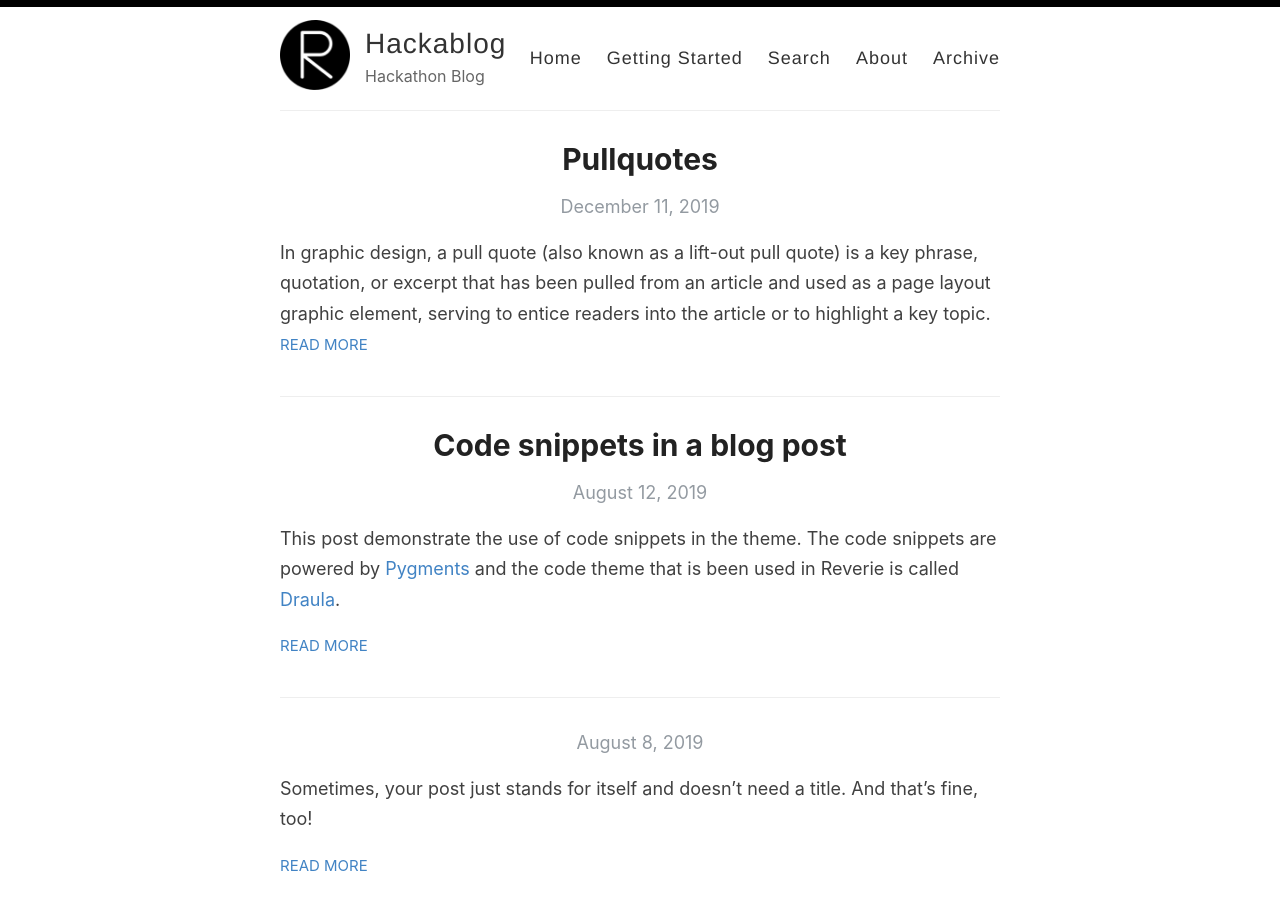
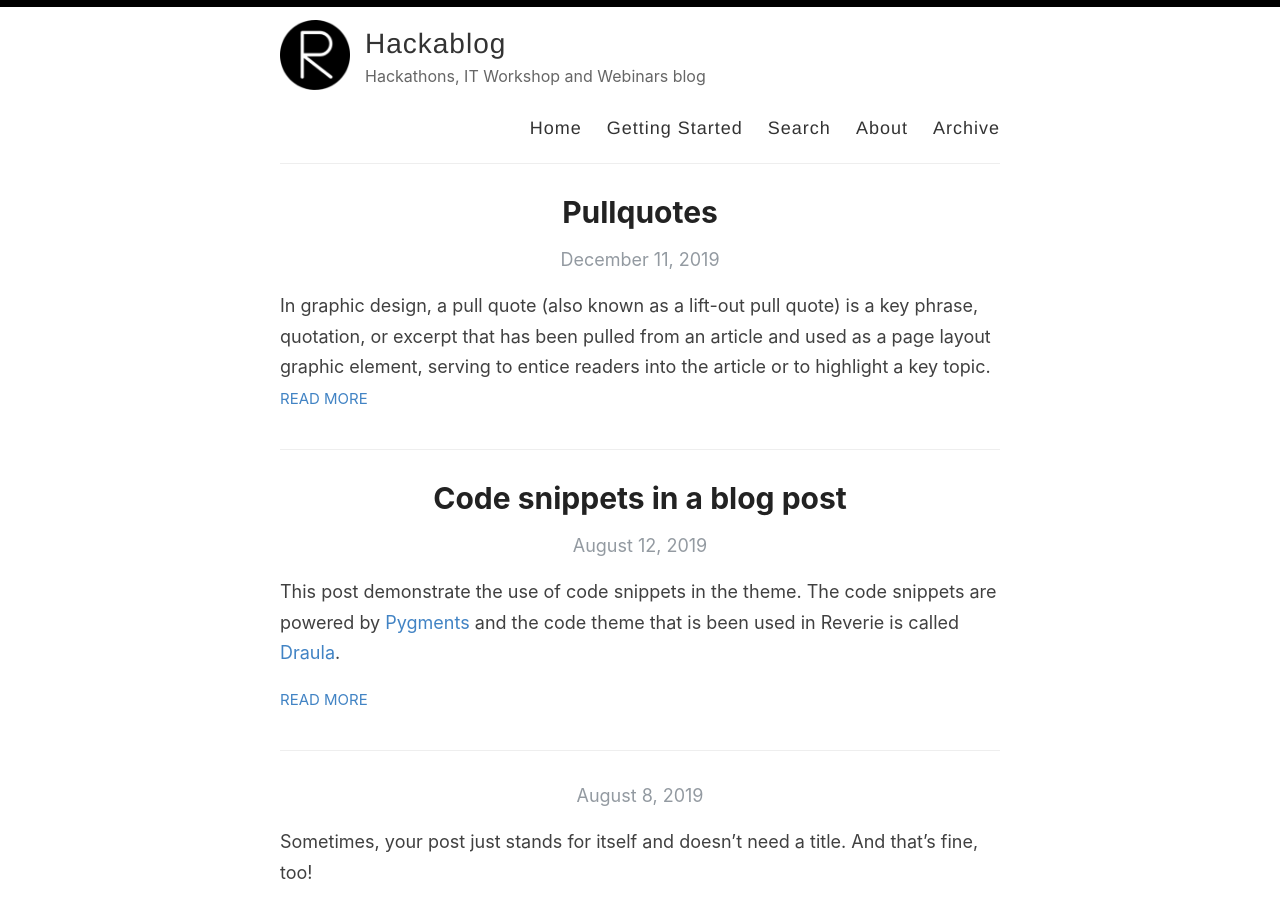
Before and after one commit to jouleffect/hackablog, a Jekyll site: the page built from index.html, in a window 1280 px wide and 900 px high. Built offline with Jekyll 4.4.1, drawn with Linux system fonts in a browser that asks for light colours; the list of posts is cut into pages by our own code.

Commit message:
Update _config.yml

```diff
--- a/_config.yml
+++ b/_config.yml
@@ -9,7 +9,7 @@ name: Hackablog
 author: Jouleffect
 
 # Short bio or description (displayed in the header)
-description: Hackathon Blog
+description: Hackathons, IT Workshop and Webinars blog
 
 # URL of your avatar or profile pic (you could use your GitHub profile pic)
 avatar: /images/reverie.png
```
